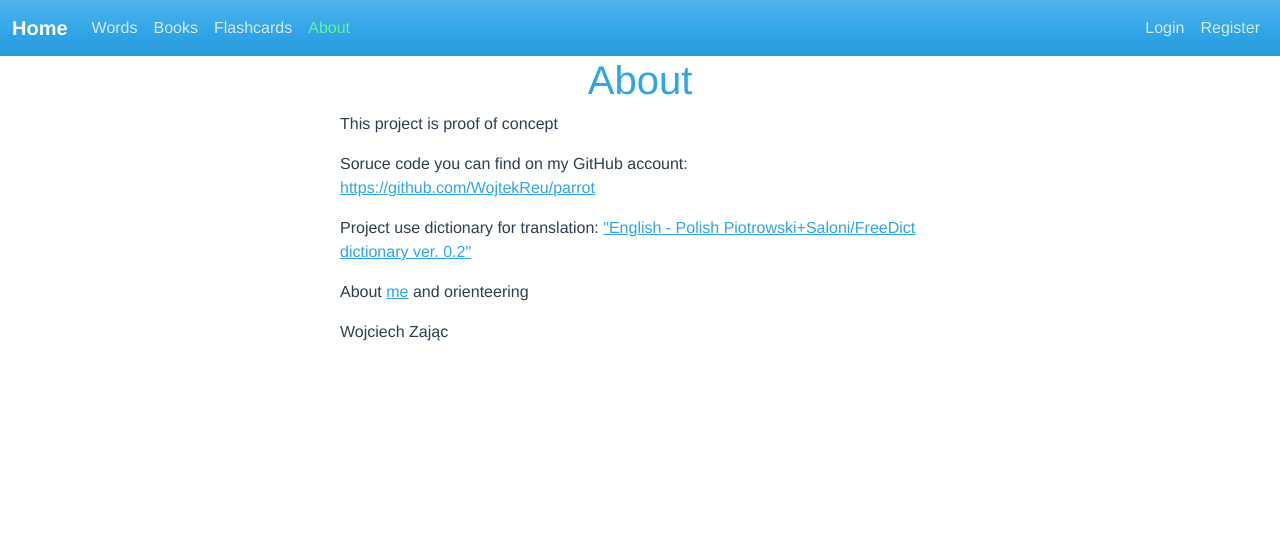
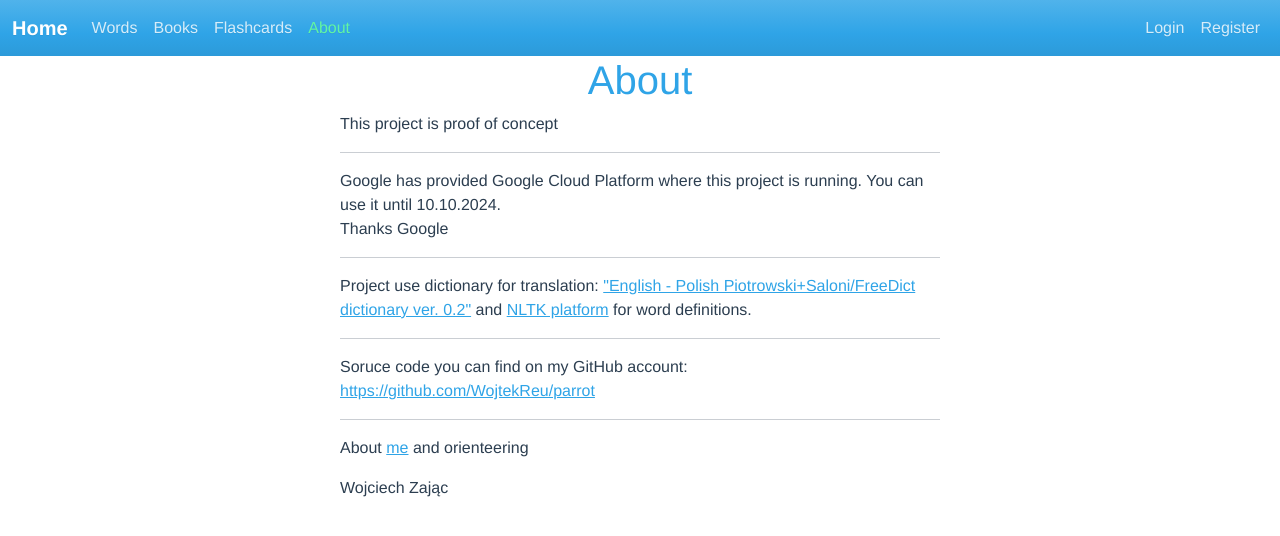
Before and after one commit to WojtekReu/parrot-client, a Vue app: page /about in a window 1280 px wide. Shown: the top 536 px of the page. Built offline with nearby package versions, Linux system fonts and the light colour scheme.

Commit message:
updated about

```diff
--- a/src/views/AboutView.vue
+++ b/src/views/AboutView.vue
@@ -2,10 +2,16 @@
   <h1>About</h1>
   <div class="content-medium text-left">
     <p>This project is proof of concept</p>
-    <p>Soruce code you can find on my GitHub account: <a href="https://github.com/WojtekReu/parrot" target="_blank">https://github.com/WojtekReu/parrot</a></p>
+    <hr>
+    <p>Google has provided Google Cloud Platform where this project is running. You can use it until 10.10.2024.<br> Thanks Google</p>
+    <hr>
     <p>Project use dictionary for translation:
       <a href="https://github.com/freedict/fd-dictionaries/tree/master/eng-pol" target="_blank">"English - Polish Piotrowski+Saloni/FreeDict dictionary ver. 0.2"</a>
+      and <a href="https://www.nltk.org/" target="_blank">NLTK platform</a> for word definitions.
     </p>
+    <hr>
+    <p>Soruce code you can find on my GitHub account: <a href="https://github.com/WojtekReu/parrot" target="_blank">https://github.com/WojtekReu/parrot</a></p>
+    <hr>
     <p>About <a href="https://blog.reu.pl/o-mnie/" target="_blank">me</a> and orienteering</p>
     <p>Wojciech Zając</p>
   </div>
```
